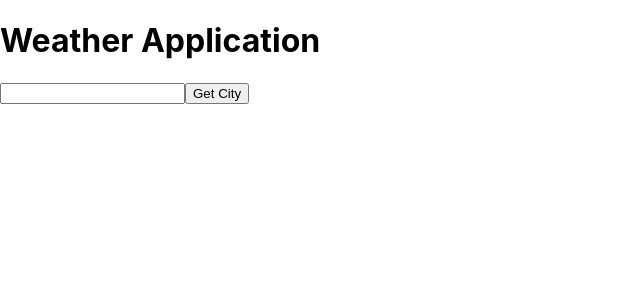
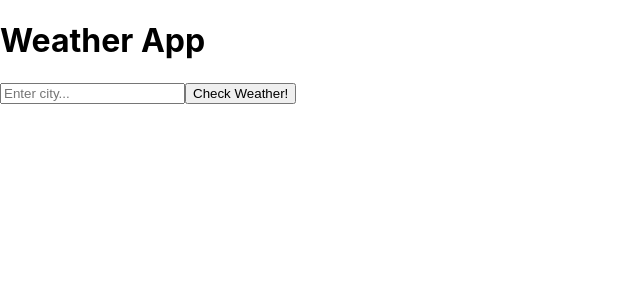
Before and after one commit to Maymoonah/react-weather-app, a React (Create React App) app in the folder weather-app/: page / in a window 1280 px wide. Shown: the top 300 px of the page, without its empty margins (0-640 px from the left). Built offline with nearby package versions, Linux system fonts and the light colour scheme.

Commit message:
revert to older version of App.js

```diff
--- a/weather-app/src/App.js
+++ b/weather-app/src/App.js
@@ -5,7 +5,7 @@ class App extends Component {
   constructor(props) {
     super(props);
     this.state = {
-      city: "",
+      city: "Los Angeles",
       country: "",
       lat: "",
       lon: "",
@@ -42,33 +42,35 @@ class App extends Component {
       weatherDescription: data.weather[0].description,
       wind: data.wind.speed,
       humidity: data.main.humidity
-    })).catch(err => console.log("Loading..."));
-    this.renderInfo();
+    }));
+    if(typeof this.state.country !== undefined) {
+      this.renderInfo();
+    }
   }
 
   renderInfo() {
     document.getElementsByClassName("info")[0].innerHTML = `
-    <ul>
-        <li>City: ${this.state.city}, ${this.state.country}</li>
-        <li>Latitude: ${this.state.lat}</li>
-        <li>Longitude: ${this.state.lon}</li>
-        <li>Temperature: ${this.state.temperature}</li>
-        <li>Feels Like: ${this.state.feelsLike}</li>
-        <li>Maximum Temperature: ${this.state.maxTemp}</li>
-        <li>Minimum Temperature: ${this.state.minTemp}</li>
-        <li>Weather: ${this.state.weather}</li>
-        <li>Weather Description: ${this.state.weatherDescription}</li>
-        <li>Humidity: ${this.state.humidity}</li>
-        <li>Wind Speed: ${this.state.wind} mph</li>
+    <ul className="weather">
+        <li className="weatherInfo">City: ${this.state.city}, ${this.state.country}</li>
+        <li className="weatherInfo">Latitude: ${this.state.lat}</li>
+        <li className="weatherInfo">Longitude: ${this.state.lon}</li>
+        <li className="weatherInfo">Temperature: ${this.state.temperature}</li>
+        <li className="weatherInfo">Feels Like: ${this.state.feelsLike}</li>
+        <li className="weatherInfo">Maximum Temperature: ${this.state.maxTemp}</li>
+        <li className="weatherInfo">Minimum Temperature: ${this.state.minTemp}</li>
+        <li className="weatherInfo">Weather: ${this.state.weather}</li>
+        <li className="weatherInfo">Weather Description: ${this.state.weatherDescription}</li>
+        <li className="weatherInfo">Humidity: ${this.state.humidity}</li>
+        <li className="weatherInfo">Wind Speed: ${this.state.wind} mph</li>
     </ul>`
   }
 
   render () {
     return (
       <div className="App">
-        <h1>Weather Application</h1>
-        <input type="text" className="city"/>
-        <button type="submit" onClick={this.getCity}>Get City</button>
+        <h1 id="title">Weather App</h1>
+        <input type="text" placeholder="Enter city..." className="city"/>
+        <button id="submit" type="submit" onClick={this.getCity}>Check Weather!</button>
         <div className="info"></div>
       </div>
     );
```
